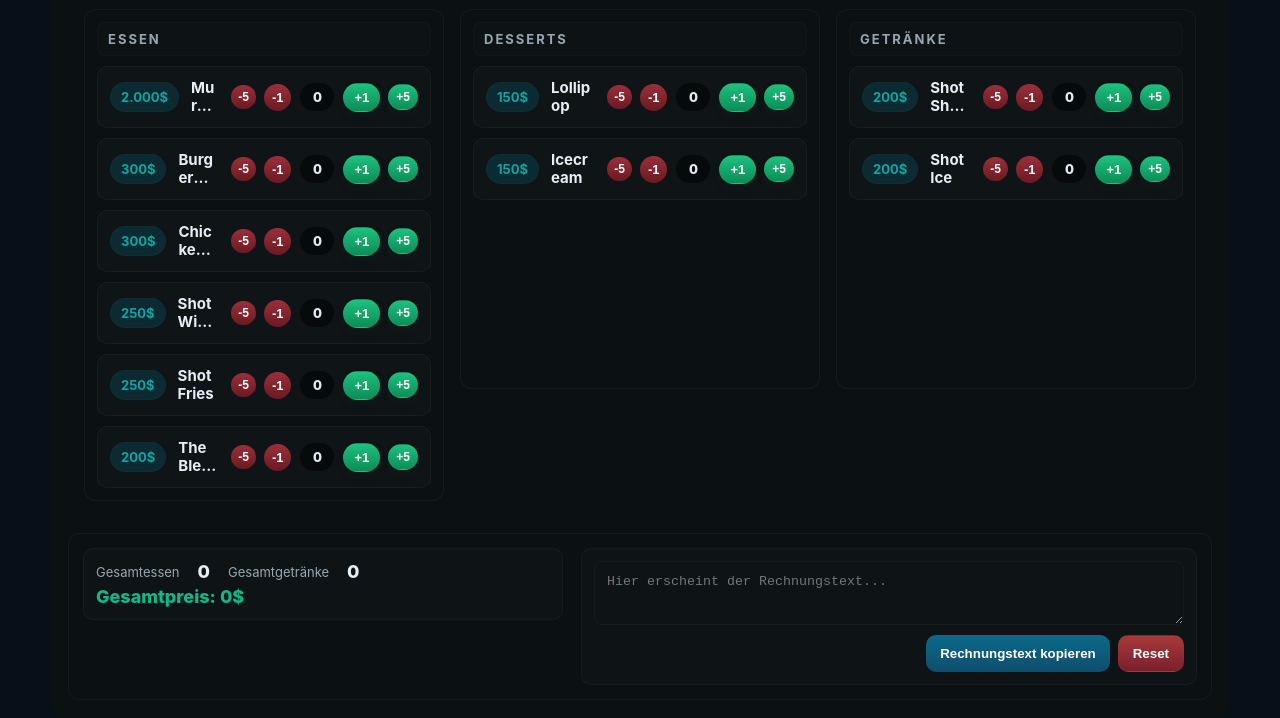
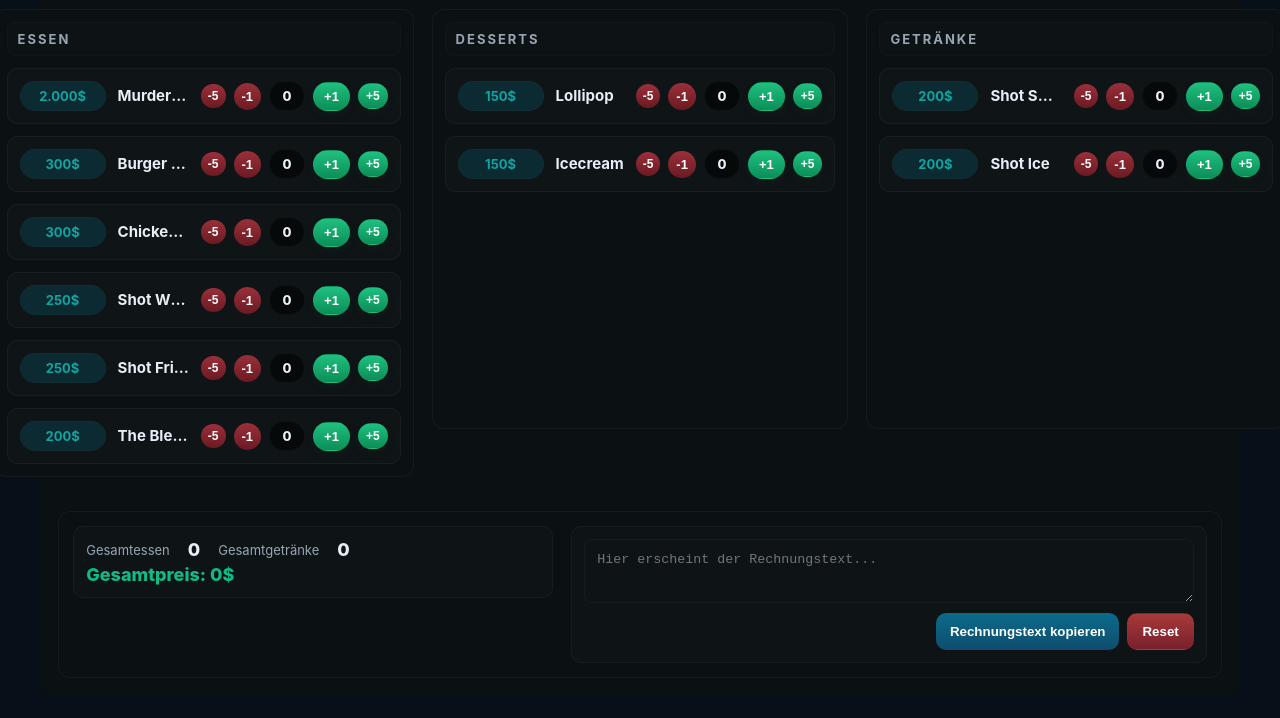
Before and after one commit to Devil-Bomb/Burger-Rechner-Neu, a plain HTML site: page index.html in a window 1280 px wide. Shown: the part 90-808 px from the top of the page. Drawn offline with Linux system fonts and the light colour scheme.

Commit message:
Update styles.css

```diff
--- a/styles.css
+++ b/styles.css
@@ -8,8 +8,12 @@
   --accent: #12b886;
   --accent-2: #0ea5a2;
   --border-subtle: rgba(255,255,255,0.04);
-  --border-strong: rgba(255,255,255,0.06);
-  --container-width: 1180px;
+
+  /* Tunable layout vars — increase if you want more name space */
+  --container-width: 1360px; /* overall container width */
+  --board-width: 420px;      /* all boards equal width */
+  --controls-width: 180px;   /* reserved width for buttons & count */
+  --badge-width: 86px;       /* approximate width for price badge + gap */
 }
 
 /* Basics */
@@ -40,16 +44,16 @@ body{
 .title h1{margin:0;font-size:18px}
 .subtitle{margin:4px 0 0 0;color:var(--muted);font-size:13px}
 
-/* Boards */
+/* Boards layout */
 .boards-outer{ display:flex; justify-content:center; margin-bottom:14px; padding-bottom:14px; }
-.boards{ display:flex; gap:16px; width:100%; align-items:flex-start; justify-content:center; }
+.boards{ display:flex; gap:18px; width:100%; align-items:flex-start; justify-content:center; }
 
 .board{
-  width:360px;
+  width:var(--board-width);
   background: var(--card-bg);
   padding:12px;
   border-radius:12px;
-  min-height:380px;
+  min-height:420px;
   border: 1px solid var(--border-subtle);
   position:relative;
   z-index:1;
@@ -57,7 +61,7 @@ body{
   flex-direction:column;
 }
 .board h2{
-  margin:0 0 10px 0;
+  margin:0 0 12px 0;
   font-size:13px;
   color:var(--muted);
   letter-spacing:2px;
@@ -67,8 +71,8 @@ body{
   border: 1px solid rgba(255,255,255,0.015);
 }
 
-/* ITEMS: Flex layout (left = badge+name; right = controls) */
-.items{display:flex;flex-direction:column;gap:10px}
+/* Items — left = badge+name, right = fixed controls */
+.items{display:flex;flex-direction:column;gap:12px}
 .item{
   display:flex;
   align-items:center;
@@ -84,18 +88,21 @@ body{
   overflow: visible;
 }
 .item:hover{
-  border-color: var(--border-strong);
-  background: #101518;
+  border-color: rgba(255,255,255,0.03);
+  background: #0f1516;
 }
 
-/* LEFT area */
+/* LEFT: badge + text; give it a healthy base width so names fit single-line */
 .left{
   display:flex;
   align-items:center;
   gap:12px;
-  flex: 1 1 auto;
-  min-width: 0;
+  /* base width = board width - controls - paddings; keeps names on one line more often */
+  flex: 1 1 calc(var(--board-width) - var(--controls-width) - 36px);
+  min-width: 0; /* critical to allow proper flex shrink */
 }
+
+/* price badge */
 .badge-price{
   background:#0c2a31;
   padding:6px 10px;
@@ -106,7 +113,11 @@ body{
   border:1px solid rgba(255,255,255,0.02);
   flex: 0 0 auto;
   white-space:nowrap;
+  width: var(--badge-width);
+  text-align:center;
 }
+
+/* text container */
 .left .text{
   display:flex;
   flex-direction:column;
@@ -115,33 +126,34 @@ body{
   flex: 1 1 auto;
   overflow: hidden;
 }
+
+/* PRODUCT NAME: single line only (no wrap), ellipsis if too long */
 .name{
   font-weight:700;
   color: var(--text);
   font-size:15px;
   line-height:1.2;
   margin:0;
+  white-space:nowrap;           /* always single line */
   overflow:hidden;
-  text-overflow:ellipsis;
-  word-break:break-word;
-  display:-webkit-box;
-  -webkit-line-clamp:2;
-  -webkit-box-orient:vertical;
+  text-overflow:ellipsis;      /* show ellipsis if not fitting */
 }
 
-/* hide category */
+/* hide small category label */
 .item .muted { display:none; }
 
-/* CONTROLS (right) */
+/* CONTROLS: fixed reservation so they never overlap name */
 .controls{
   display:flex;
   align-items:center;
   gap:8px;
-  flex: 0 0 auto;
+  flex: 0 0 var(--controls-width);
   justify-content:flex-end;
   white-space:nowrap;
   z-index:4;
 }
+
+/* Buttons */
 .btn{
   border-radius:999px;
   border:none;
@@ -152,12 +164,17 @@ body{
   align-items:center;
   justify-content:center;
   font-size:13px;
-  padding:6px 9px;
+  padding:6px 10px;
 }
+
+/* minus (red) */
 .btn.minus{ background: linear-gradient(180deg,#9a2f3a,#6b1a22); padding:6px 8px; }
+
+/* plus (green) */
 .btn.plus{ background: linear-gradient(180deg,#1fc07f,#0b8e57); padding:6px 10px; color:#fff; border:1px solid rgba(20,192,120,0.12); box-shadow:0 4px 12px rgba(11,142,87,0.06); }
 .btn.small{ padding:5px 7px; font-size:12px; }
 
+/* count badge between - and + */
 .count{
   display:inline-flex;
   align-items:center;
@@ -166,7 +183,7 @@ body{
   height:30px;
   padding:0 8px;
   border-radius:999px;
-  background: rgba(0,0,0,0.5);
+  background: rgba(0,0,0,0.55);
   border: 1px solid rgba(255,255,255,0.04);
   color: var(--text);
   font-weight:800;
@@ -175,7 +192,7 @@ body{
 
 /* Bottom area */
 .bottom-bar{
-  margin-top:18px;
+  margin-top:20px;
   display:flex;
   gap:18px;
   align-items:flex-start;
@@ -214,10 +231,10 @@ body{
   font-weight:700;
 }
 
-/* Responsive */
+/* Responsive tuning */
 @media (max-width:1200px){
-  :root{ --container-width: 1040px; }
-  .board{width:320px}
+  :root{ --container-width: 1040px; --board-width: 320px; --controls-width: 150px; --badge-width:78px; }
+  .left{ flex: 1 1 calc(var(--board-width) - var(--controls-width) - 36px); }
 }
 @media (max-width:980px){
   .boards{flex-direction:column;align-items:stretch}
@@ -225,7 +242,7 @@ body{
   .bottom-bar{flex-direction:column;align-items:stretch}
   .left-panel{width:100%}
   .right-panel{width:100%;align-items:stretch}
-  .name{ -webkit-line-clamp:1; }
-  .controls{ gap:6px; }
-  .btn{ padding:6px 8px; font-size:12px; }
+  /* On small screens controls shrink so names can remain one line if possible */
+  :root{ --controls-width: 140px; --badge-width:68px; }
+  .name{ font-size:14px; }
 }
```
